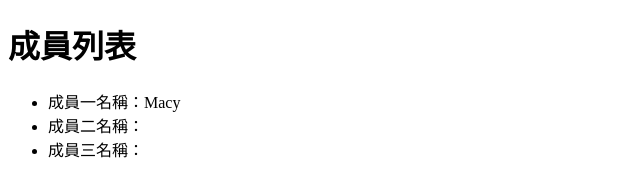
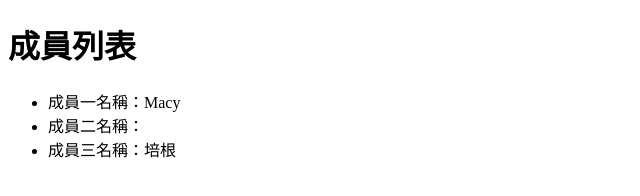
Before and after one commit to macy1215/git040923, a plain HTML site: page index.html in a window 1280 px wide. Shown: the full height of the page, 0-640 px from the left. Drawn offline with Linux system fonts and the light colour scheme.

Commit message:
修改c成員

```diff
--- a/index.html
+++ b/index.html
@@ -10,7 +10,7 @@
     <ul>
         <li>成員一名稱：Macy</li>
         <li>成員二名稱：</li>
-        <li>成員三名稱：</li>
+        <li>成員三名稱：培根</li>
     </ul>
 </body>
 </html>
```
